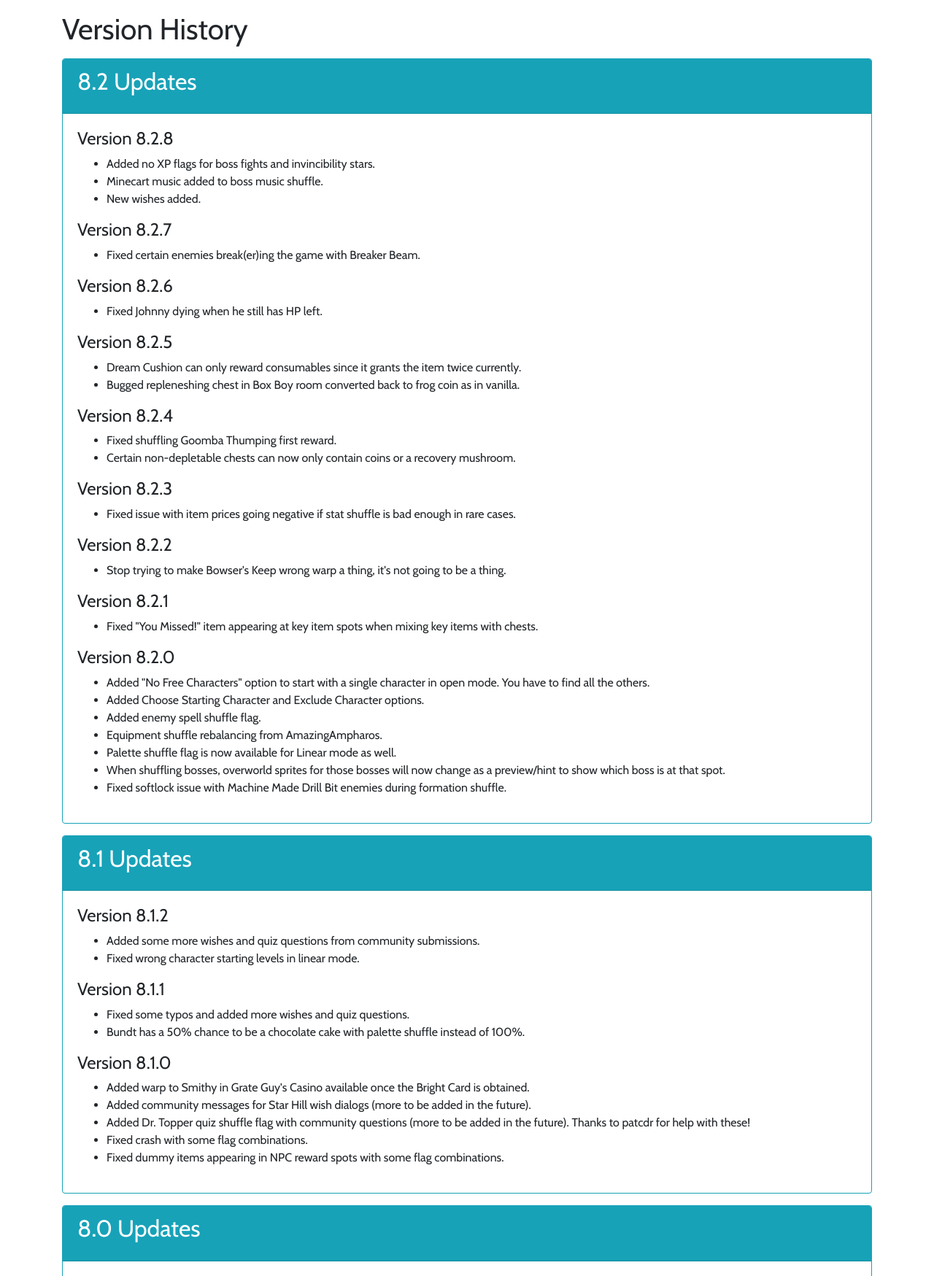
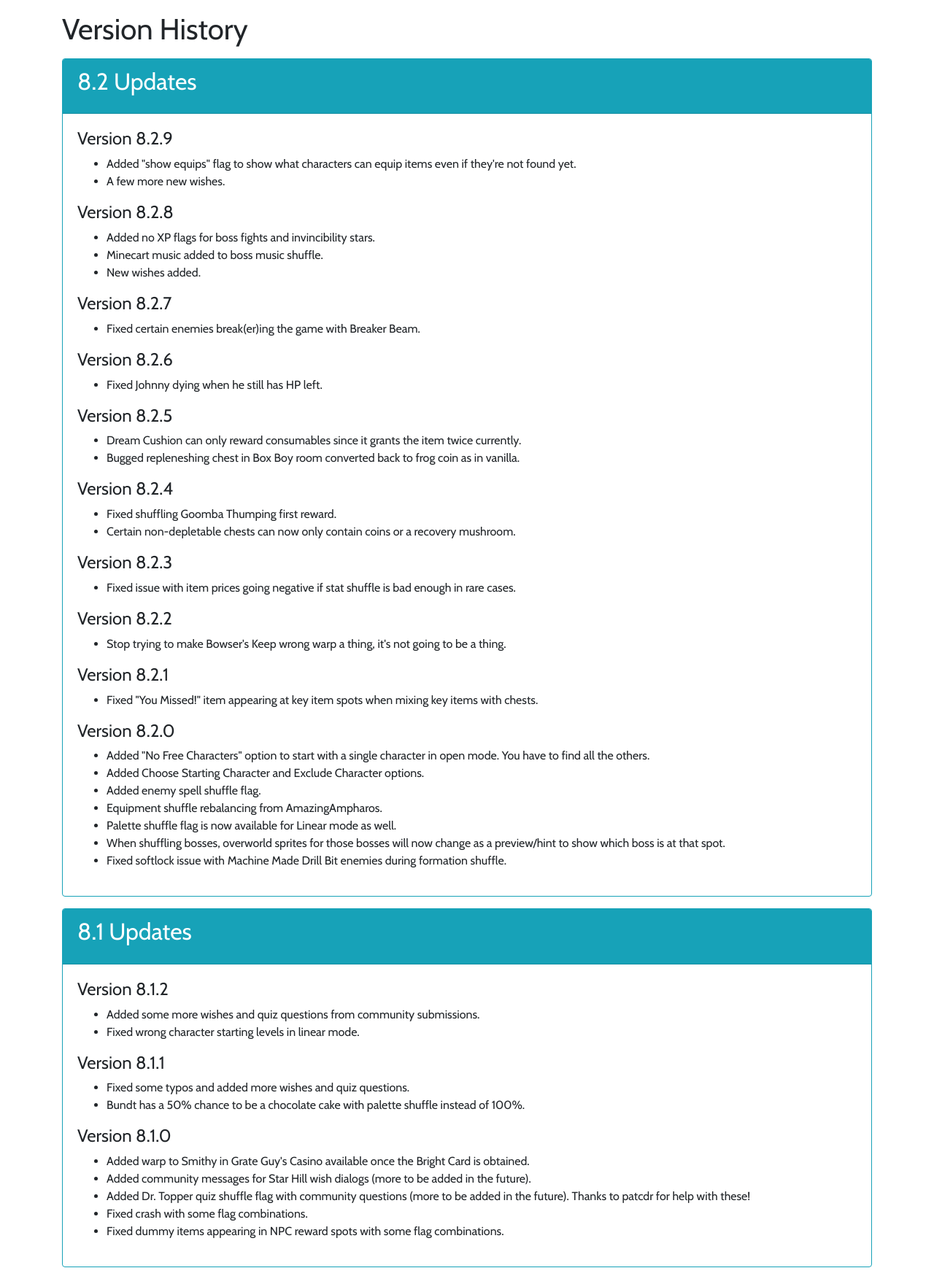
Before and after one commit to DorkmasterFlek/smrpg_web_randomizer, a Django app: template randomizer/templates/randomizer/updates.html in a window 1280 px wide. Shown: the part 66-1815 px from the top of the page at 73% size. Run offline with Django 3.2, Linux system fonts and the light colour scheme; the template is opened without the code that fills it, so the values that code supplies are empty; some libraries are stand-ins or nearby versions; some web fonts are replaced.

Commit message:
v8.2.9 release

```diff
--- a/randomizer/logic/main.py
+++ b/randomizer/logic/main.py
@@ -27,7 +27,7 @@ from .patch import Patch
 from .battleassembler import assemble_battle_scripts
 
 # Current version number
-VERSION = '8.2.8'
+VERSION = '8.2.9'
 
 
 class Settings:
--- a/randomizer/templates/randomizer/updates.html
+++ b/randomizer/templates/randomizer/updates.html
@@ -7,6 +7,11 @@
             <h2 class="card-title">8.2 Updates</h2>
         </div>
         <div class="card-body">
+            <h4>Version 8.2.9</h4>
+            <ul>
+                <li>Added "show equips" flag to show what characters can equip items even if they're not found yet.</li>
+                <li>A few more new wishes.</li>
+            </ul>
             <h4>Version 8.2.8</h4>
             <ul>
                 <li>Added no XP flags for boss fights and invincibility stars.</li>
```
